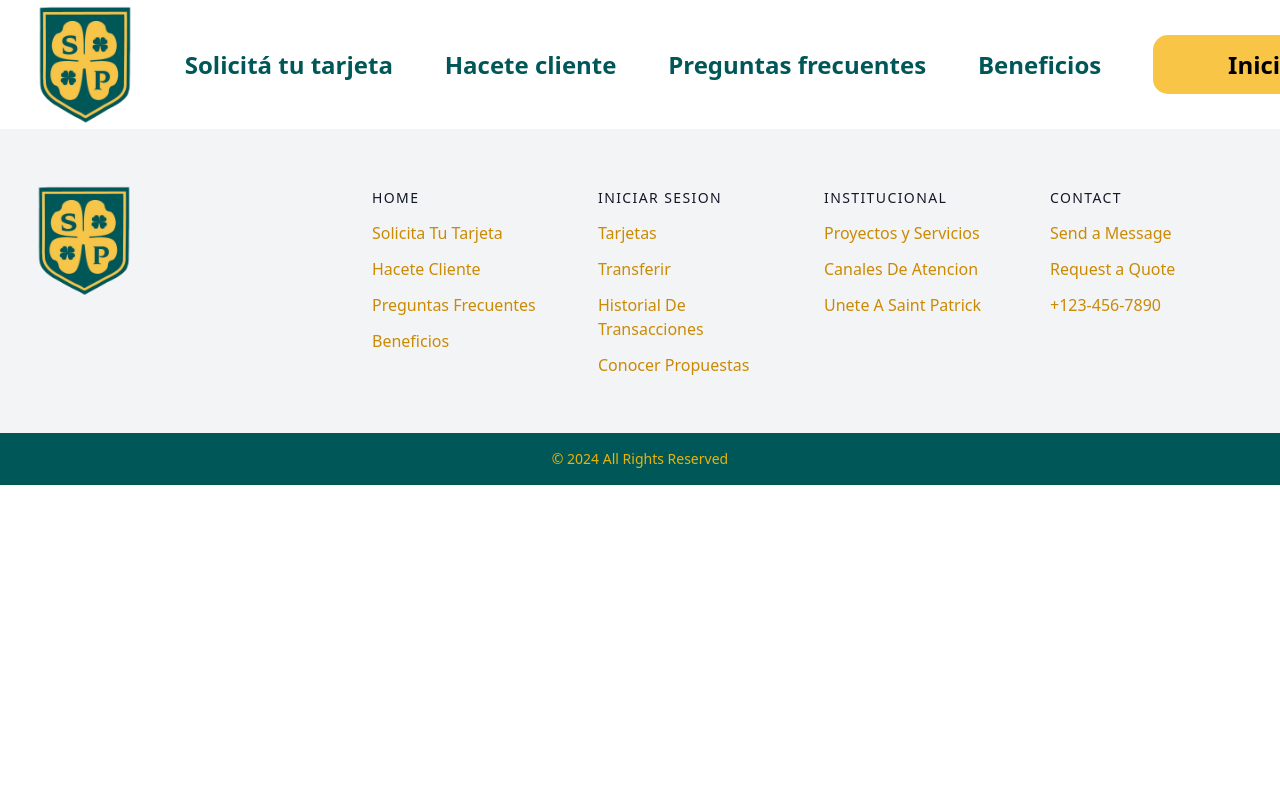
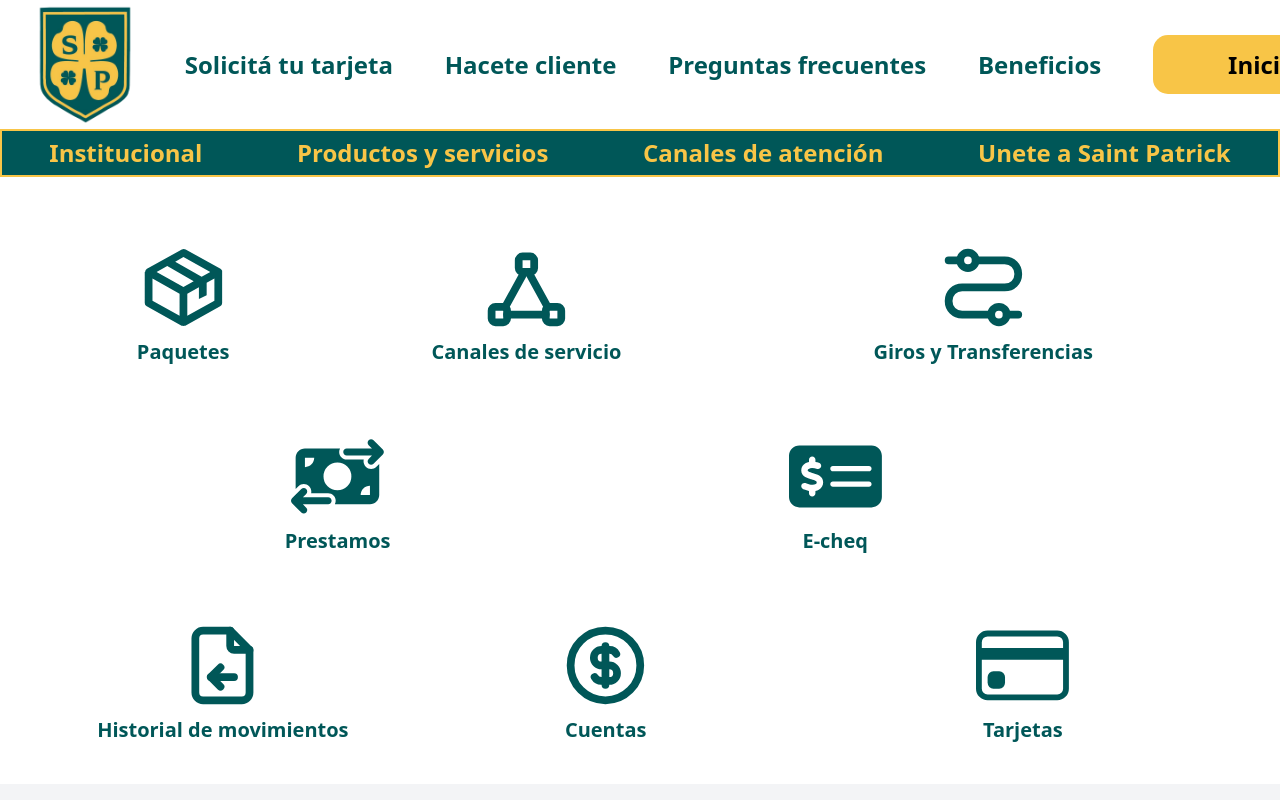
Before and after one commit to FedeSabi/Banco-saint-patrick, a React (Vite) app in the folder front/: page /Productosyservicios in a window 1280 px wide. Shown: the top 800 px of the page. Built offline with nearby package versions, Linux system fonts and the light colour scheme; a web font is replaced by a local one.

Commit message:
seccion productos y servicios

```diff
--- a/front/src/App.jsx
+++ b/front/src/App.jsx
@@ -9,6 +9,8 @@ import { HomeTarjetas } from "./Pages/HomeTarjetas";
 import Footer from "./Components/Footer";
 import PreguntasFrecuentes from "./Pages/PreguntasFrecuentes";
 import Institucional from "./Pages/Institucional";
+import ProductosYservicios from "./Pages/ProductosYservicios";
+
 
 const RenderNavbar = ({ login, onLogout }) => {
   const navigate = useNavigate();
@@ -41,6 +43,7 @@ function App() {
         <Route path="/Beneficios" element={<Beneficios />} />
         <Route path="/PreguntasFrecuentes" element={<PreguntasFrecuentes />} />
         <Route path="/Institucional" element={<Institucional />} />
+        <Route path="/Productosyservicios" element={<ProductosYservicios />} />
       </Routes>
       <Footer />
     </BrowserRouter>
--- a/front/src/Pages/NavbarInterno.jsx
+++ b/front/src/Pages/NavbarInterno.jsx
@@ -1,10 +1,10 @@
 function NavbarInterno() {
   return (
     <div className="flex max-w-full h-12 bg-customGreen border-customYellow border-2 justify-around items-center font-semibold">
-  <a href="#" className="text-2xl text-customYellow hover:text-white">Institucional</a>
-  <a href="#" className="text-2xl text-customYellow hover:text-white">Productos y servicios</a>
+  <a href="/institucional" className="text-2xl text-customYellow hover:text-white">Institucional</a>
+  <a href="/ProductosYservicios" className="text-2xl text-customYellow hover:text-white">Productos y servicios</a>
   <a href="#" className="text-2xl text-customYellow hover:text-white">Canales de atención</a>
-  <a href="#" className="text-2xl text-customYellow hover:text-white">Únete a Saint Patrick</a>
+  <a href="#" className="text-2xl text-customYellow hover:text-white">Unete a Saint Patrick</a>
 </div>
 
   )
--- /dev/null
+++ b/front/src/Pages/ProductosYservicios.jsx
@@ -0,0 +1,58 @@
+import { BiPackage } from "react-icons/bi";
+import { IconParkOutlineAssemblyLine } from "../icons/IconParkOutlineAssemblyLine";
+import { TbVectorTriangle } from "react-icons/tb";
+import { FaMoneyBillTransfer } from "react-icons/fa6";
+import { FaMoneyCheckDollar } from "react-icons/fa6";
+import { TbFileArrowLeft } from "react-icons/tb";
+import { TbCoin } from "react-icons/tb";
+import { BsCreditCard } from "react-icons/bs";
+import NavbarInterno from "./NavbarInterno";
+const ProductosYservicios = () => {
+  return (
+    <div>
+    <NavbarInterno />
+    {/*primer fila de iconos */}
+      <div className="flex justify-evenly items-center h-full font-semibold text-customGreen mb-10 mt-16">
+        <div className="flex flex-col text-center items-center gap-1 ">
+          <BiPackage style={{ fontSize: "92.88px" }}/>
+          <p className="text-xl">Paquetes</p>
+        </div>
+        <div className="flex flex-col w-80 text-center items-center gap-1">
+          <TbVectorTriangle style={{ fontSize: "92.88px" }}/>
+          <p className="text-xl">Canales de servicio</p>
+        </div>
+        <div className="flex flex-col w-80 text-center items-center gap-1">
+          <IconParkOutlineAssemblyLine style={{ fontSize: "92.88px" }}/>
+          <p className="text-xl"> Giros y Transferencias </p>
+        </div>
+      </div>
+       {/*segunda fila de iconos */}
+      <div className="flex justify-evenly items-center h-full font-semibold text-customGreen mb-10 mt-16">
+      <div className="flex flex-col text-center items-center gap-1 ">
+          <FaMoneyBillTransfer style={{ fontSize: "92.88px" }}/>
+          <p className="text-xl">Prestamos</p>
+        </div>
+        <div className="flex flex-col w-80 text-center items-center gap-1">
+          <FaMoneyCheckDollar style={{ fontSize: "92.88px" }}/>
+          <p className="text-xl">E-cheq</p>
+        </div>
+      </div>
+      {/*primer fila de iconos */}
+      <div className="flex justify-evenly items-center h-full font-semibold text-customGreen mb-10 mt-16">
+        <div className="flex flex-col text-center items-center gap-1 ">
+          <TbFileArrowLeft style={{ fontSize: "92.88px" }}/>
+          <p className="text-xl">Historial de movimientos</p>
+        </div>
+        <div className="flex flex-col w-80 text-center items-center gap-1">
+          <TbCoin style={{ fontSize: "92.88px" }}/>
+          <p className="text-xl">Cuentas</p>
+        </div>
+        <div className="flex flex-col w-80 text-center items-center gap-1">
+          <BsCreditCard style={{ fontSize: "92.88px" }}/>
+          <p className="text-xl">Tarjetas</p>
+        </div>
+      </div>
+    </div>
+  );
+};
+export default ProductosYservicios;
--- /dev/null
+++ b/front/src/icons/IconParkOutlineAssemblyLine.jsx
@@ -0,0 +1,7 @@
+
+export function IconParkOutlineAssemblyLine(props) {
+  return (
+    <svg xmlns="http://www.w3.org/2000/svg" width="1em" height="1em" viewBox="0 0 48 48" {...props}><g fill="none" stroke="currentColor" strokeWidth="4"><circle cx="16" cy="10" r="4"></circle><path strokeLinecap="round" strokeLinejoin="round" d="M28 38H13c-4 0-7-2.917-7-7s3-7 7-7h7m0 0h15c4 0 7-2.917 7-7s-3-7-7-7H20M6 10h6m24 28h6"></path><circle cx="32" cy="38" r="4"></circle></g></svg>
+  )
+}
+export default IconParkOutlineAssemblyLine
```
